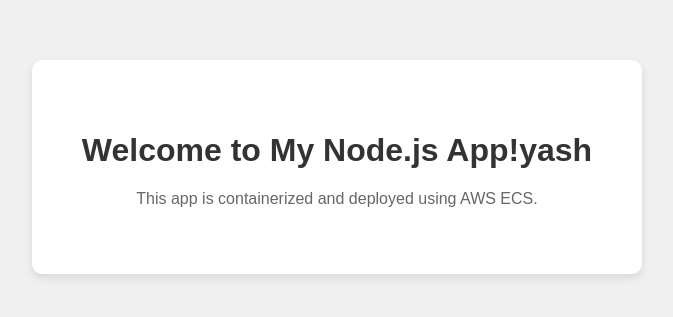
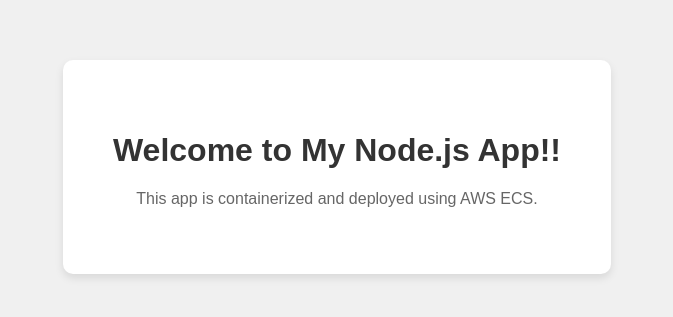
Before and after one commit to Ayushi-devops7/AWSCodePipeline-CI-CD-Project, a website: page views/index.html in a window 1280 px wide. Shown: the part 233-550 px from the top of the page, without its empty margins (303-976 px from the left). Drawn offline with Linux system fonts and the light colour scheme.

Commit message:
Update index.html

```diff
--- a/views/index.html
+++ b/views/index.html
@@ -8,7 +8,7 @@
 </head>
 <body>
     <div class="container">
-        <h1>Welcome to My Node.js App!yash</h1>
+        <h1>Welcome to My Node.js App!!</h1>
         <p>This app is containerized and deployed using AWS ECS.</p>
     </div>
 </body>
```
